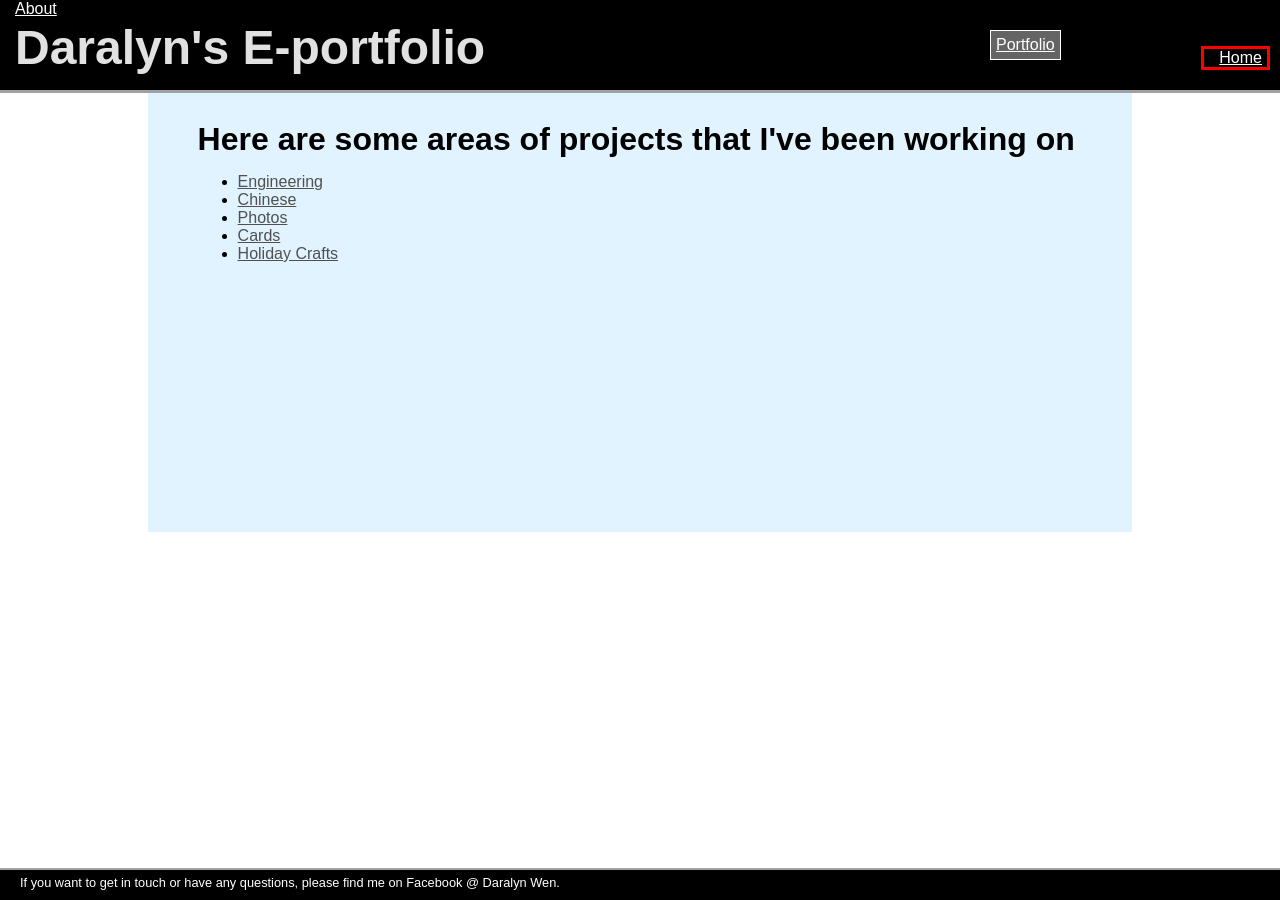
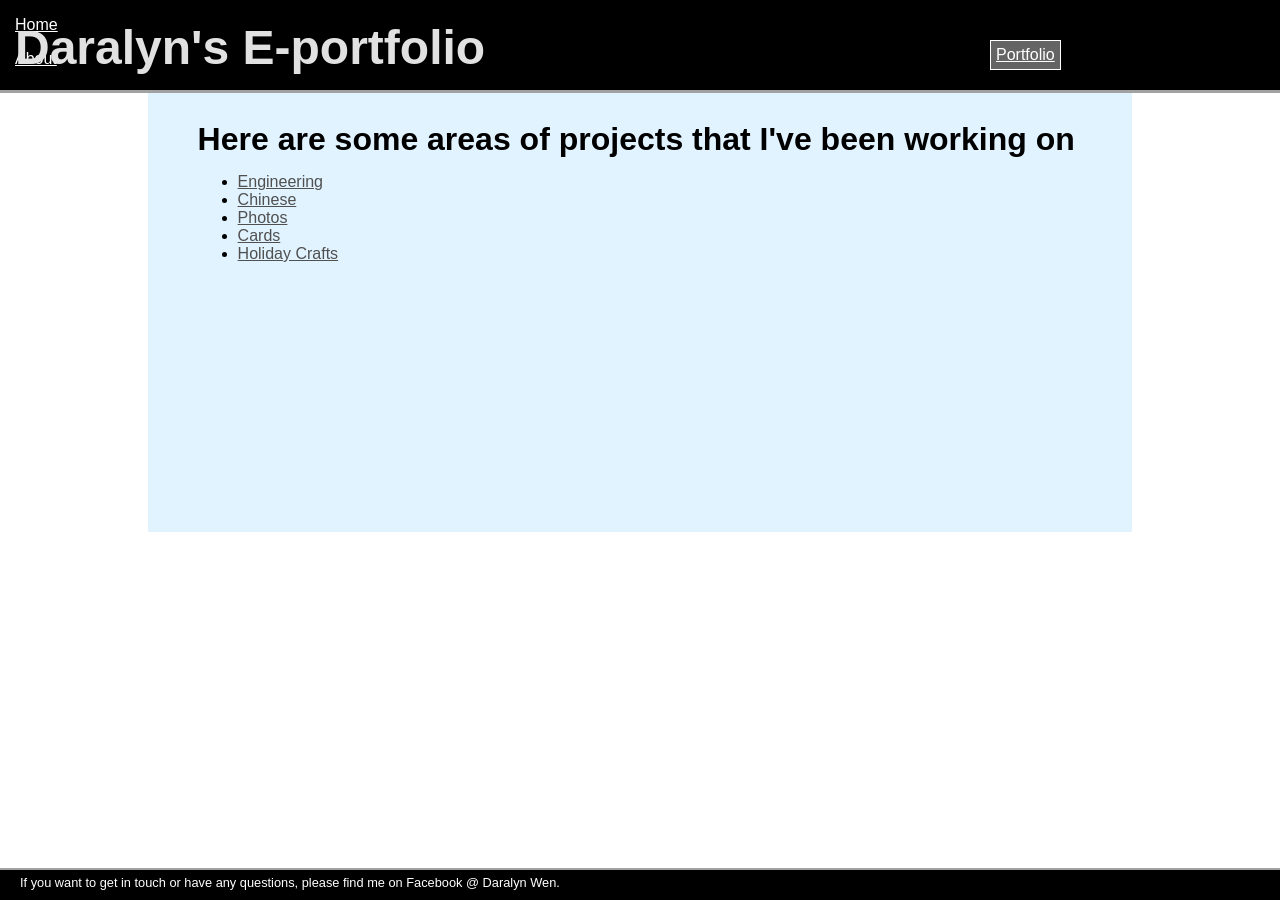
Before and after one commit to daralyn/daralyn.github.io, a Jekyll site: the page built from portfolio/index.html, in a window 1280 px wide. Built offline with Jekyll 4.4.1, drawn with Linux system fonts in a browser that asks for light colours.

Commit message:
Update portfolio.css

```diff
--- a/css/portfolio.css
+++ b/css/portfolio.css
@@ -95,15 +95,16 @@
     font-family: 'Arial', 'Sans-Serif';
 }
 
+/*nav buttons
 #buttonsposition{
 	border: 3px solid rgb(255, 0, 0);
 	position: absolute;
 	top: 30px;
 	right: 10px;
 }
+*/
 
-/*nav buttons
-.homebutton{
+#homebutton{
 	position: absolute;
 	top: 30;
 	right: 430;
@@ -119,14 +120,14 @@
     margin: 10px;
 }
 
-.aboutbutton{
+#aboutbutton{
 	position: absolute;
 	top: 30;
 	right: 30;
     font-color: rgb(225, 225, 225);
     margin: 10px;
 }
-*/
+
 
 /*specific to portfolio pages only*/
 .portfoliobutton{
```
